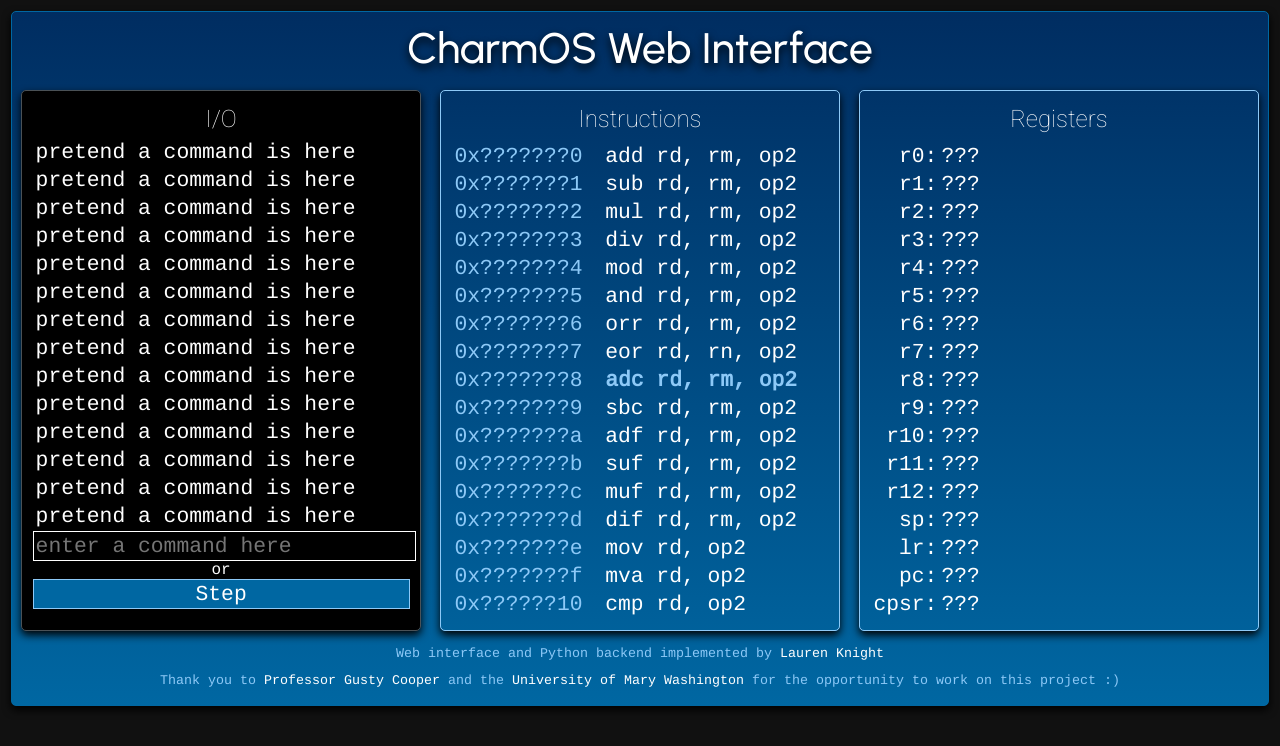
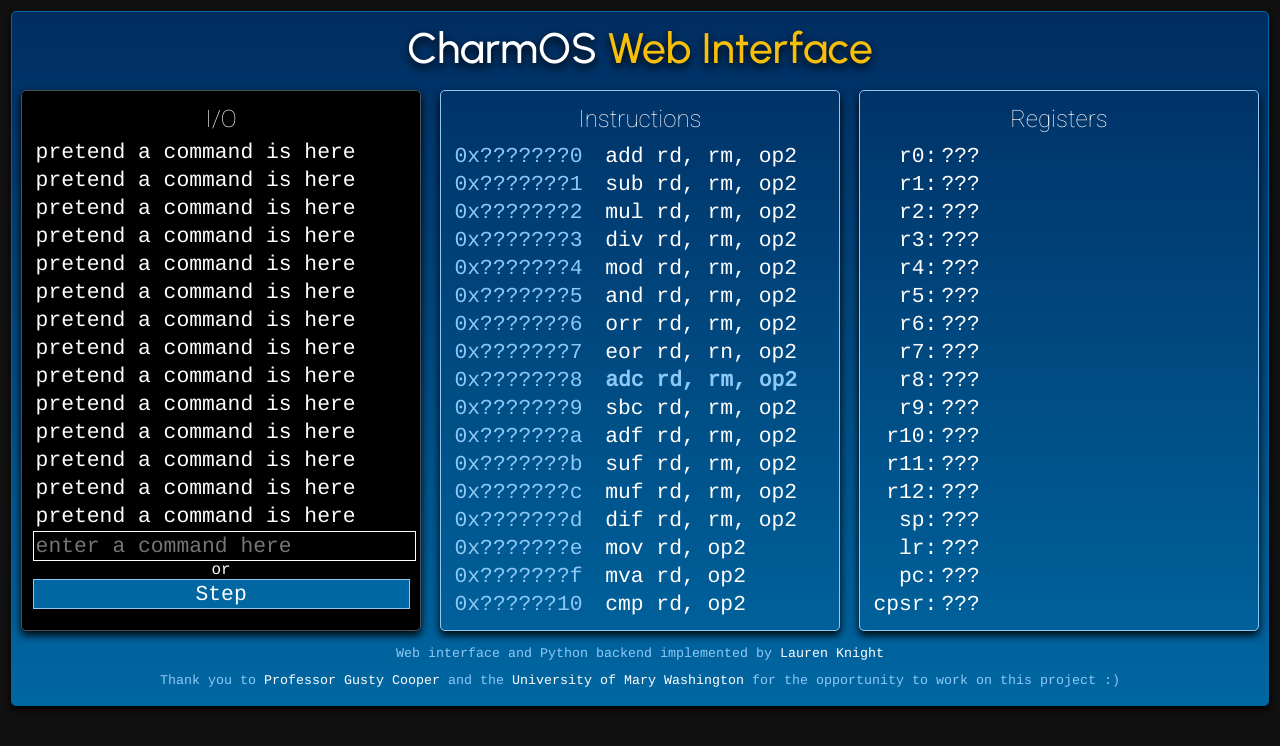
Before and after one commit to lk-umw-cpsc/charmweb, a plain HTML site: page index.html in a window 1280 px wide. Drawn offline with Linux system fonts and the light colour scheme.

Commit message:
add yellow highlight to "logo"

```diff
--- a/home.css
+++ b/home.css
@@ -49,6 +49,10 @@ body {
     border-radius: 5px;
     border: 1px solid #0067A2;
     box-shadow: 0px 4px 8px black;
+}
+
+.highlight {
+    color: #F7BF0A;
 }
 
 h1, h2, h3 {
--- a/index.html
+++ b/index.html
@@ -7,7 +7,7 @@
     </head>
     <body>
         <header>
-            <h1>CharmOS Web Interface</h1>
+            <h1>CharmOS <span class="highlight">Web Interface</span></h1>
         </header>
         <main>
             <section id="console-container">
```
